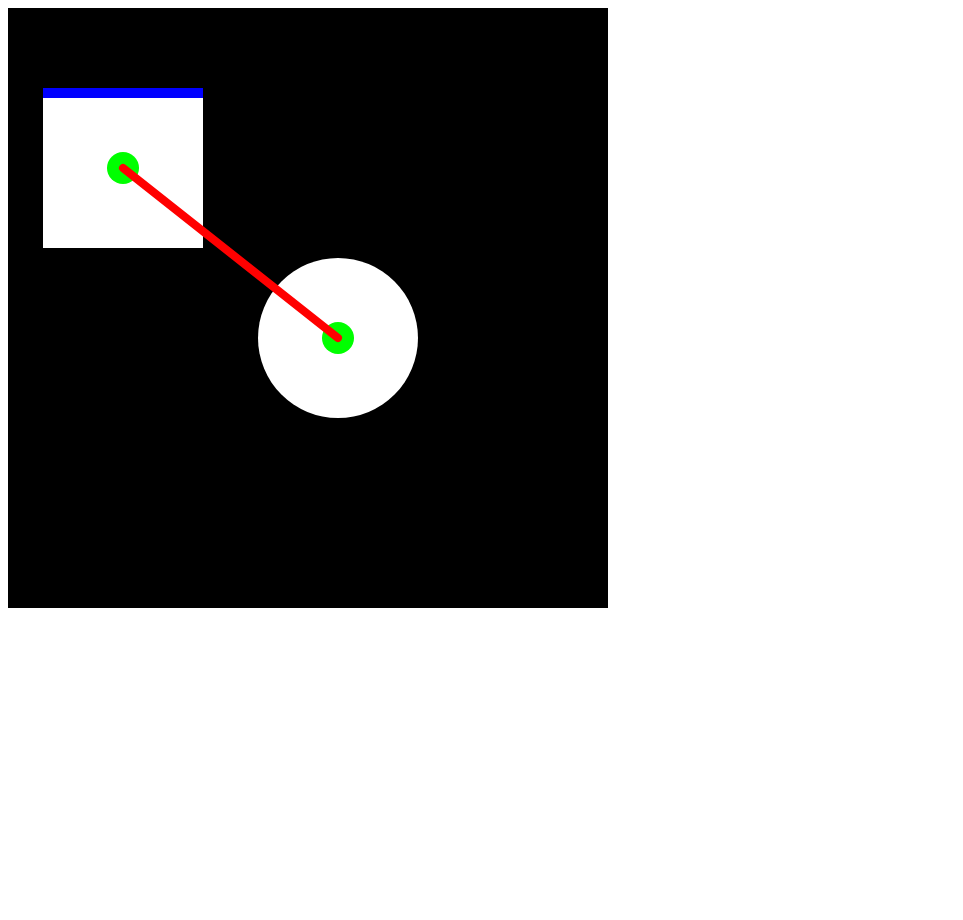
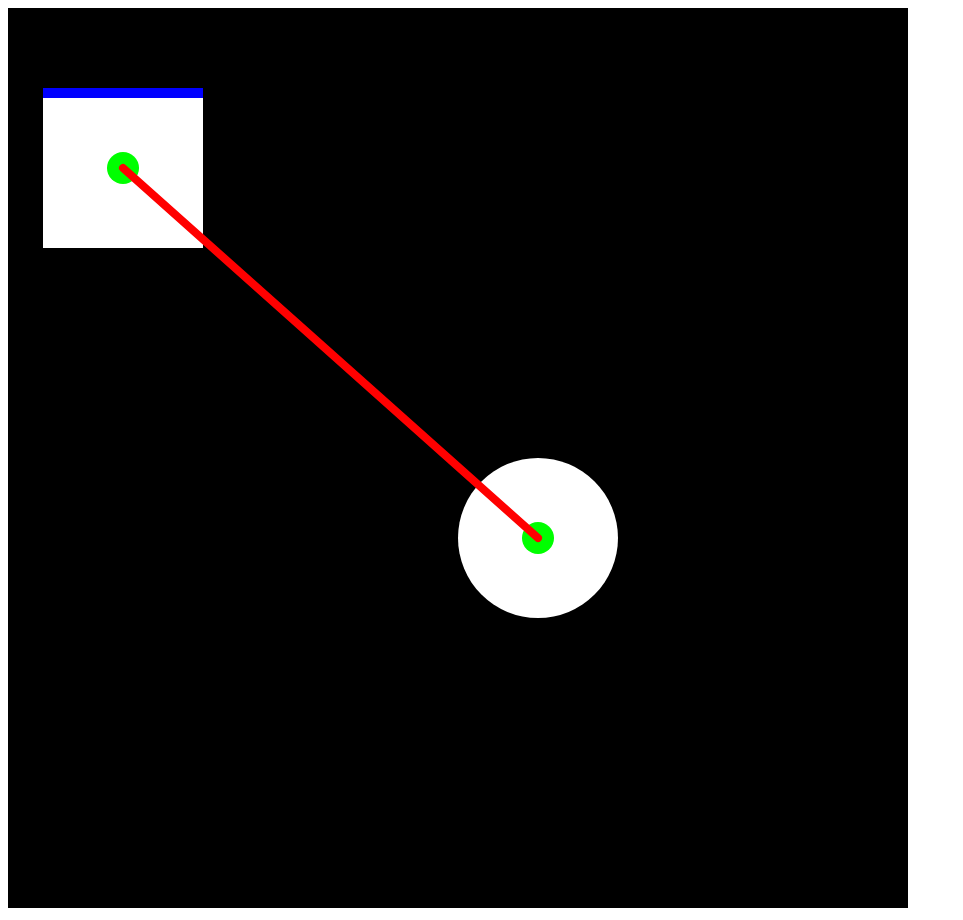
Before and after one commit to ThisseasX/js-canvas-shape-test, a plain HTML site: page index.html in a window 1280 px wide. Shown: the whole page, without its empty margins (0-963 px from the left). Before the commit the page ends 800 px from the top, so only its background shows below. Drawn offline with Linux system fonts and the light colour scheme.

Commit message:
Change canvas size

```diff
--- a/index.html
+++ b/index.html
@@ -9,7 +9,7 @@
 </head>
 
 <body>
-    <canvas id="cvs" width="600" height="600"></canvas>
+    <canvas id="cvs" width="900" height="900"></canvas>
     <script>
 
         /////////////////////////////////////////////////////////////////
@@ -34,8 +34,8 @@
 
         // Circle: Radius, X, Y
         const cr = 80;
-        const cx = 330;
-        const cy = 330;
+        const cx = 530;
+        const cy = 530;
 
         // Square: Size, X, Y
         const ss = 160;
@@ -87,7 +87,7 @@
         // Draw Background
         function drawBackground() {
             ctx.fillStyle = "#000";
-            ctx.fillRect(0, 0, 600, 600);
+            ctx.fillRect(0, 0, cvs.height, cvs.width);
         }
 
         // Draw Square and its center
```
